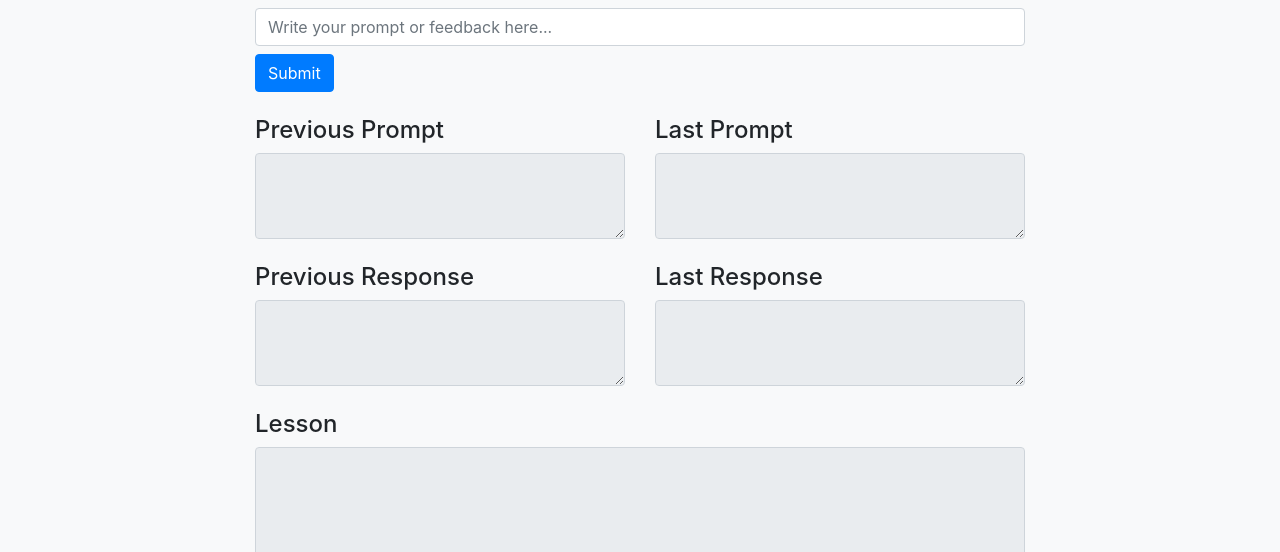
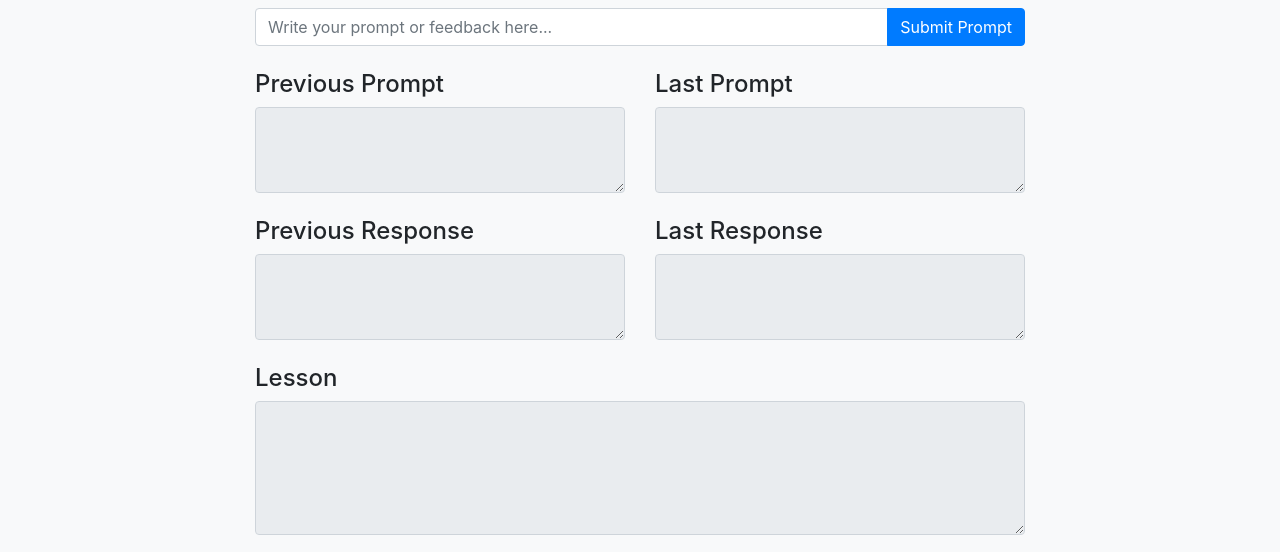
Before and after one commit to delsolCcy/LLM_Library, a plain HTML site: page static/index.html in a window 1280 px wide. Shown: the part 78-630 px from the top of the page. Drawn offline with nearby package versions, Linux system fonts and the light colour scheme.

Commit message:
Update index.html

```diff
--- a/static/index.html
+++ b/static/index.html
@@ -59,8 +59,12 @@
 
         <div class="row mb-4">
             <div class="col">
-                <input type="text" id="input-field" class="form-control" placeholder="Write your prompt or feedback here...">
-                <button id="submit-button" class="btn btn-primary mt-2">Submit</button>
+                <div class="input-group">
+                    <input type="text" id="input-field" class="form-control" placeholder="Write your prompt or feedback here...">
+                    <div class="input-group-append">
+                        <button id="submit-button" class="btn btn-primary">Submit Prompt</button>
+                    </div>
+                </div>
             </div>
         </div>
 
```
